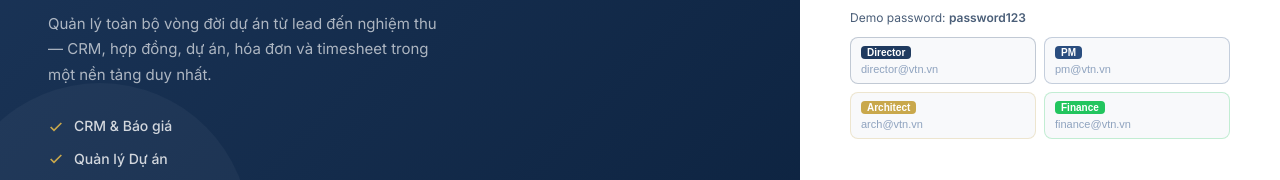
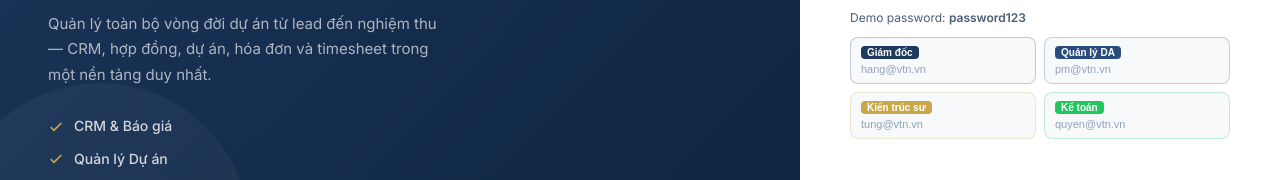
Before and after one commit to tinnguyen03102004/vtn-erp, a Next.js app: page /login in a window 1280 px wide. Shown: the part 517-697 px from the top of the page. Built offline with nearby package versions, Linux system fonts and the light colour scheme; no server answers.

Commit message:
chore: update demo accounts to 4 roles (Director/PM/Architect/Finance)
- Director (hang@vtn.vn) has full admin permissions
- PM (pm@vtn.vn), Architect (tung@vtn.vn), Finance (quyen@vtn.vn)
- Update login page demo buttons with Vietnamese labels
- Update AGENTS.md documentation

```diff
--- a/src/app/login/page.tsx
+++ b/src/app/login/page.tsx
@@ -131,10 +131,10 @@ export default function LoginPage() {
                         <p className="login-demo-password">Demo password: <strong>password123</strong></p>
                         <div className="login-demo-grid">
                             {[
-                                { role: 'Director', email: 'director@vtn.vn', color: '#1F3A5F' },
-                                { role: 'PM', email: 'pm@vtn.vn', color: '#2A4D7F' },
-                                { role: 'Architect', email: 'arch@vtn.vn', color: '#C9A84C' },
-                                { role: 'Finance', email: 'finance@vtn.vn', color: '#22C55E' },
+                                { role: 'Giám đốc', email: 'hang@vtn.vn', color: '#1F3A5F' },
+                                { role: 'Quản lý DA', email: 'pm@vtn.vn', color: '#2A4D7F' },
+                                { role: 'Kiến trúc sư', email: 'tung@vtn.vn', color: '#C9A84C' },
+                                { role: 'Kế toán', email: 'quyen@vtn.vn', color: '#22C55E' },
                             ].map(a => (
                                 <button
                                     key={a.email}
```
Also changed, not shown: 1 other file (tests, documents, lock files or other folders).
